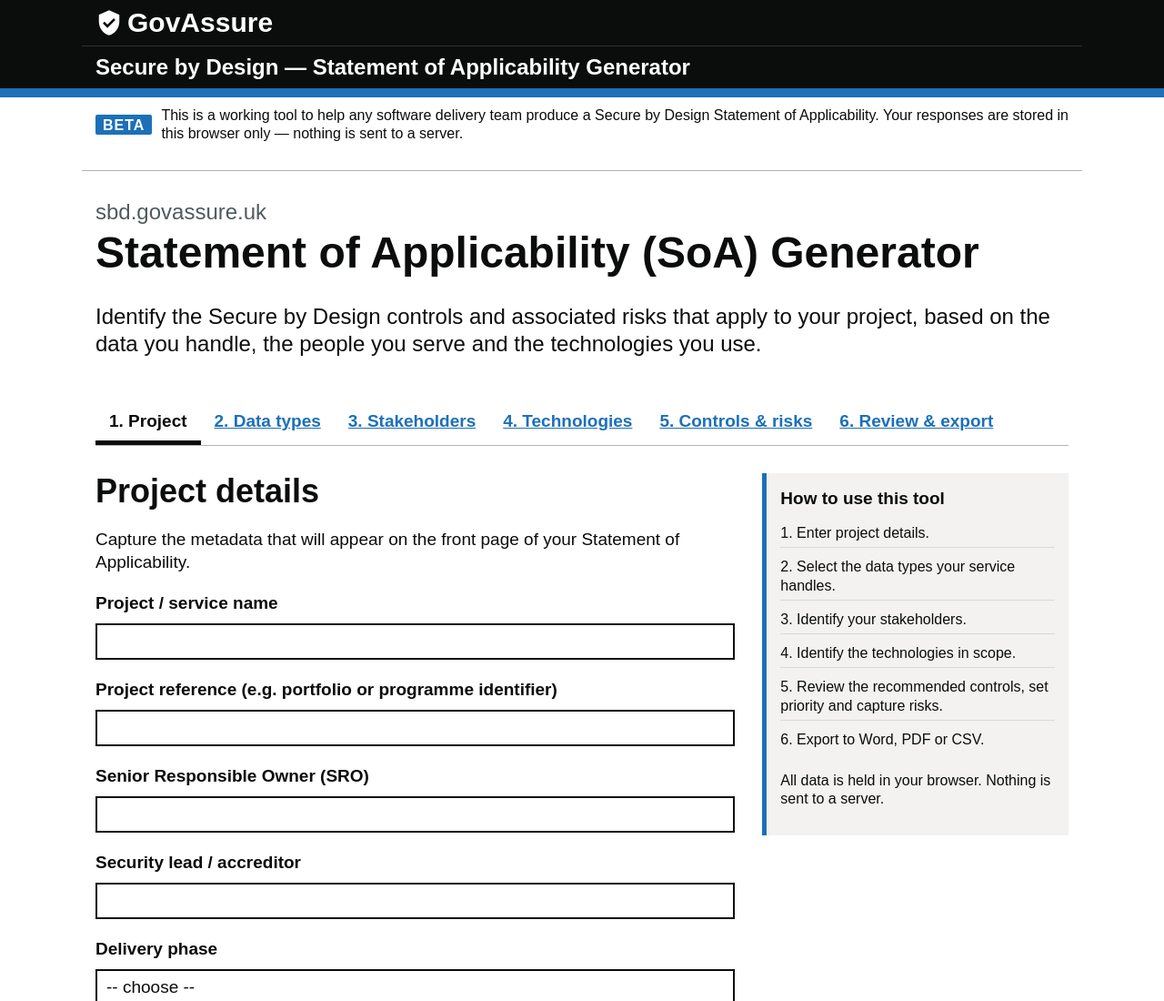
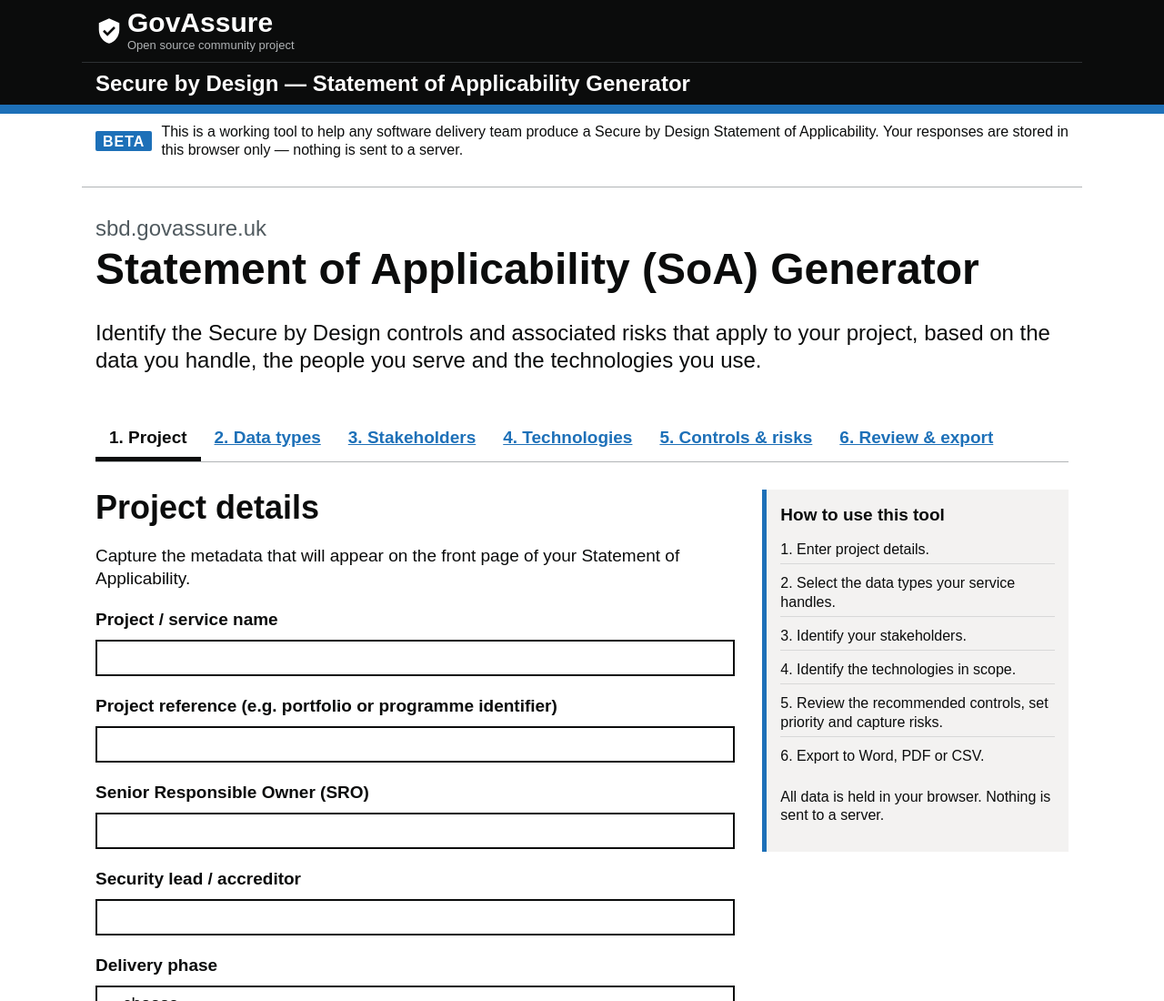
Before and after one commit to jontever/govassure-sbd, a plain HTML site: page index.html in a window 1280 px wide. Shown: the top 1100 px of the page at 91% size. Drawn offline with Linux system fonts and the light colour scheme.

Commit message:
Add 'open source community project' tagline to masthead and MIT License

```diff
--- a/index.html
+++ b/index.html
@@ -258,11 +258,11 @@
 <header class="govuk-header" role="banner">
   <div class="govuk-header__container">
     <div class="govuk-header__logo">
-      <a href="#" class="govuk-header__logotype" aria-label="GovAssure SBD">
+      <a href="#" class="govuk-header__logotype" aria-label="GovAssure - open source community project" style="flex-direction:row;align-items:center">
         <svg focusable="false" role="img" aria-hidden="true" xmlns="http://www.w3.org/2000/svg" viewBox="0 0 24 24" height="30" width="30">
           <path d="M12 1 3 5v6c0 5.55 3.84 10.74 9 12 5.16-1.26 9-6.45 9-12V5l-9-4zm-1.5 15.5-4-4 1.41-1.41 2.59 2.58 5.59-5.58L17.5 9.5l-7 7z"/>
         </svg>
-        <span>GovAssure</span>
+        <span style="display:inline-block;vertical-align:middle">GovAssure<span style="display:block;font-size:13px;font-weight:400;color:#b1b4b6;line-height:1.2;margin-top:2px">Open source community project</span></span>
       </a>
     </div>
   </div>
```
Also changed, not shown: 2 other files.
